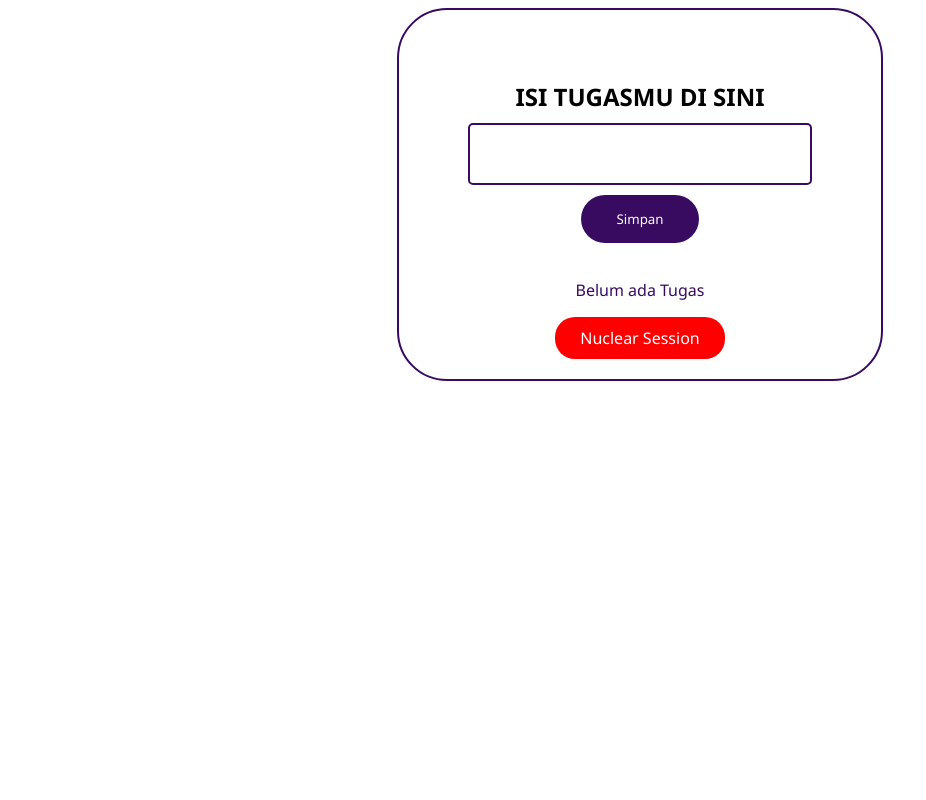
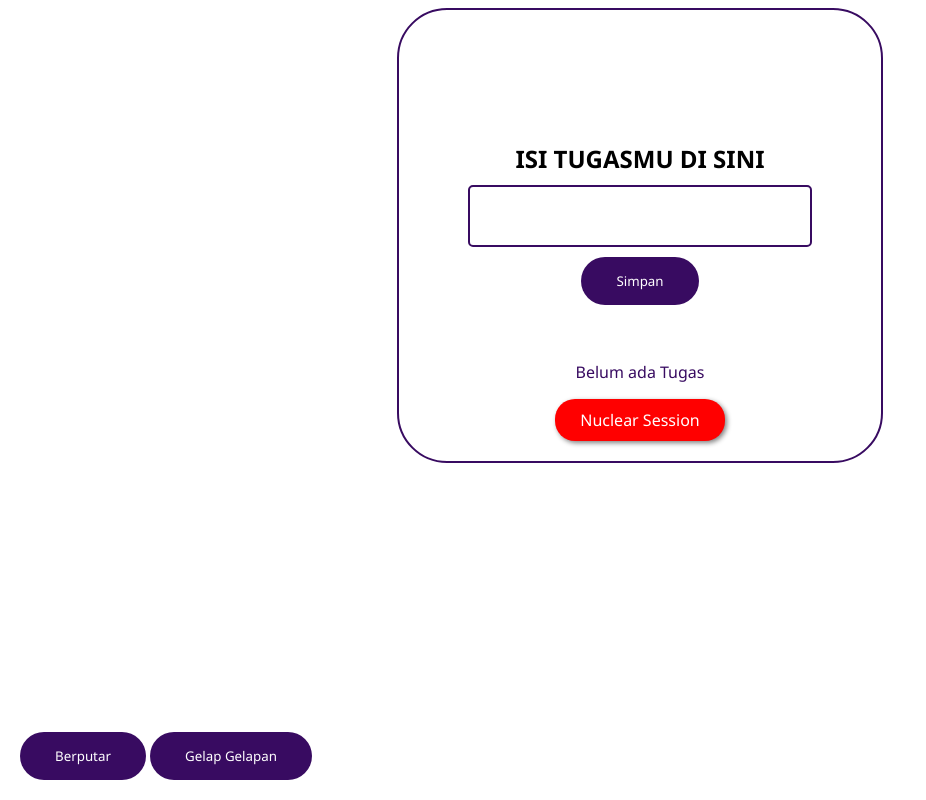
Before and after one commit to adamwahyuh/todoapp, a PHP site: page / in a window 1280 px wide. Shown: the whole page, without its empty margins (0-926 px from the left). Run offline with PHP 8.4, Linux system fonts and the light colour scheme.

Commit message:
Nothing to do so i dont know what im doing - its all done btw

```diff
--- a/index.php
+++ b/index.php
@@ -5,7 +5,7 @@
     <link rel="stylesheet" href="style.css">
     <link rel="stylesheet" href="https://cdn.jsdelivr.net/npm/bootstrap-icons@1.11.3/font/bootstrap-icons.min.css">
 </head>
-<body>
+<body id="whole">
 <?php
     session_start();
     // Simpan arr
@@ -43,8 +43,10 @@
             header('Location: ' . $_SERVER['SCRIPT_NAME']);
         }
     }
+
 ?>
-    <div class="container-flex">
+    <div class="container-flex" id="troll">
+        <marquee behavior="scrolling" direction="left" scrollamount="15"><h3 id="randomText"></h3></marquee>
         <form action="/" method="post" name="apa-lagi">
             <label for="tugas">ISI TUGASMU DI SINI</label>
             <input type="text" name="tugas">
@@ -59,7 +61,7 @@
                         <p><?php echo  $tugas . " ";  ?> </p>
                         <div class="button-act">
                             <a class="hapus" href="?reqHps=<?php echo $idx; ?>"><i class="bi bi-trash2-fill"></i></a>
-                            <a href="edit.php?u=<?php echo $idx; ?>"> <i class="bi bi-pencil-fill"></i></a>
+                            <a class="edit" href="edit.php?u=<?php echo $idx; ?>"> <i class="bi bi-pencil-fill"></i></a>
                         </div>
                     </li>
                 <?php endforeach; ?>
@@ -69,6 +71,14 @@
             <?php endif; ?>
         </div>
             <a class="nuclear-button" href="?method=hapus-semua">Nuclear Session</a>
-    </div>
+            <span id="status"></span>
+        </div>
+
+        <div class="troll-button">
+            <button class="b-putar" onclick="putar()">Berputar</button>
+            <button class="b-putar" onclick="kamuGelap()">Gelap Gelapan</button>
+        </div>
+
+    <script src="script.js"></script>
     </body>
 </html>
--- /dev/null
+++ b/script.js
@@ -0,0 +1,27 @@
+const words = [
+    "Hello guys!",
+    "I use Arch btw",
+    "💅💅💅💅Slay Queen💅💅💅💅",
+    "Saya siapa?",
+    "Sahooooorrrrrr!",
+    "Commit jam 3 pagi",
+    "No good music except from Nirvana",
+];
+function changeText() {
+    const randomIndex = Math.floor(Math.random() * words.length);
+    document.getElementById("randomText").innerText = words[randomIndex];
+}
+changeText();
+
+setInterval(changeText, 3000);
+
+function putar(){
+    let putaran = document.getElementById('troll');
+
+    putaran.classList.toggle('putar');
+}
+function kamuGelap(){
+    let putaran = document.getElementById('whole');
+
+    putaran.classList.toggle('kamu-gelap');
+}
--- a/style.css
+++ b/style.css
@@ -1,7 +1,9 @@
 * {
     font-family: 'Segoe UI', Tahoma, Geneva, Verdana, sans-serif;
 }
-
+.putar{
+    animation: helicopter-rotate 1s linear infinite;
+}
 .container-flex {
     display: flex;
     flex-direction: column;
@@ -21,6 +23,7 @@ form {
     gap: 10px;
     align-items: center;
     width: 100%;
+    margin-bottom: 20px;
 }
 
 button {
@@ -58,6 +61,15 @@ input {
 }
 
 .hapus:hover {
+    color: #ffb411;
+    transform: scale(2);
+}
+.edit{
+    text-decoration: none;
+    color: rgb(96, 16, 176);
+    transition: all 0.3s ease-in-out;
+}
+.edit:hover{
     color: #ffb411;
     transform: scale(2);
 }
@@ -102,13 +114,35 @@ li:nth-child(even) {
     padding: 10px 25px;
 
     border-radius: 20px;
+    box-shadow: grey 2px 2px 5px;
 
-    transition: all 1s ease-in-out;
 }
 .nuclear-button:hover{
-    transform: rotate(180deg) scale(1.5);
+    /* transform: rotate(180deg) scale(1.5); */
+    animation: helicopter-rotate 1s linear infinite;
+
 }
 
 .kosong-text {
     color: #380b61;
 }
+
+@keyframes helicopter-rotate {
+    0% {
+        transform: rotate(0deg);
+    }
+    100% {
+        transform: rotate(360deg);
+    }
+}
+
+.troll-button{
+    position: fixed;
+    bottom: 20px;
+    left: 20px;
+}
+
+.kamu-gelap{
+    background-color: black;
+    color: white;
+}
```
Also changed, not shown: edit.php (+11 -3 lines).
